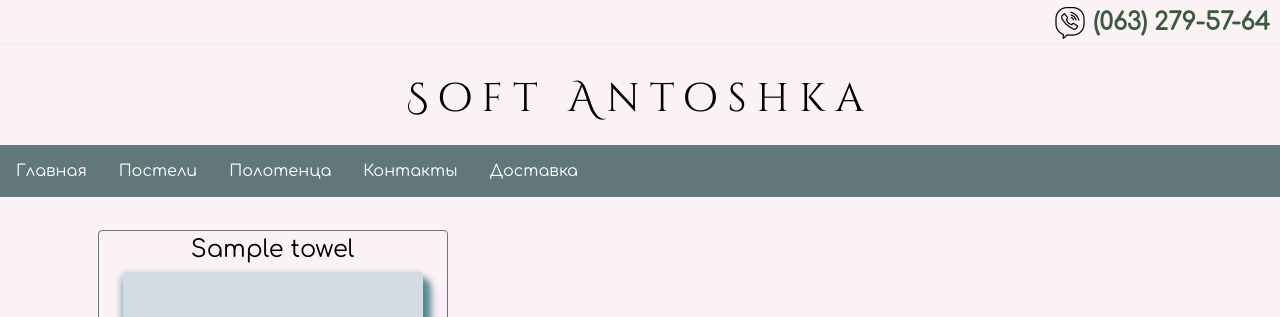
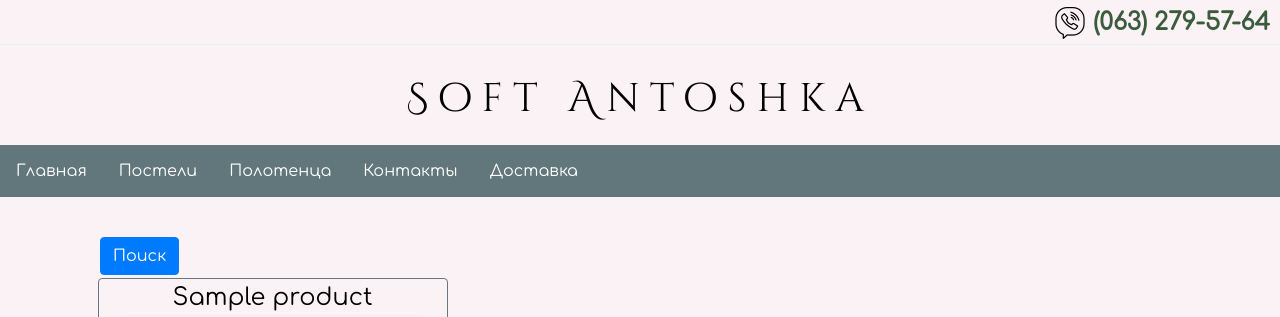
Before and after one commit to KukshaBird/tonin_shop, a Django app: template items/templates/towels_list.html in a window 1280 px wide. Shown: the top 317 px of the page. Run offline with Django 3.2, Linux system fonts and the light colour scheme; tables that the repository leaves empty hold one stand-in row (values such as "Sample post"); the template is opened without the code that fills it: values that come from a table or form of the project are taken from there, most other values are stand-ins (such as "Sample title", 1, 10 or a date in 2020); grey boxes marked "Sample" are stand-in pictures; parts of the project's set-up code (start-up, migrations or seed data) failed here and were passed over; some libraries are stand-ins or nearby versions.

Commit message:
change templates

```diff
--- /dev/null
+++ b/items/templates/filters.html
@@ -0,0 +1,8 @@
+{% load bootstrap %}
+
+<div class='container'>
+  <form method="GET">
+    {{ filter.form|bootstrap }}
+    <button type="submit" class="btn btn-primary">Поиск</button>
+  </form>
+</div>
--- /dev/null
+++ b/items/templates/products.html
@@ -0,0 +1,12 @@
+{% extends 'basic.html' %}
+{% load static %}
+{% load bootstrap %}
+
+{% block main_block %}
+<div class="filters">
+  {% include 'filters.html' %}
+</div>
+
+{% block product_block %}{% endblock %}
+
+{% endblock %}
--- a/items/templates/towels_list.html
+++ b/items/templates/towels_list.html
@@ -1,10 +1,11 @@
-{% extends 'basic.html' %}
+{% extends 'products.html' %}
 {% load static %}
+{% load bootstrap %}
 
-{% block main_block %}
+{% block product_block %}
 <div class="product_list">
   <ul class="product-list-content">
-  {% for product in towel_list %}
+  {% for product in filter.qs %}
       <li class="product border border-secondary rounded">
         <div class="product-box">
           <a href="{% url 'items:towel_details' pk=product.pk %}"><h4>{{ product.name|truncatewords:4 }}</h4></a>
```
Also changed, not shown: items/templates/products_list.html (+2 -10 lines).
